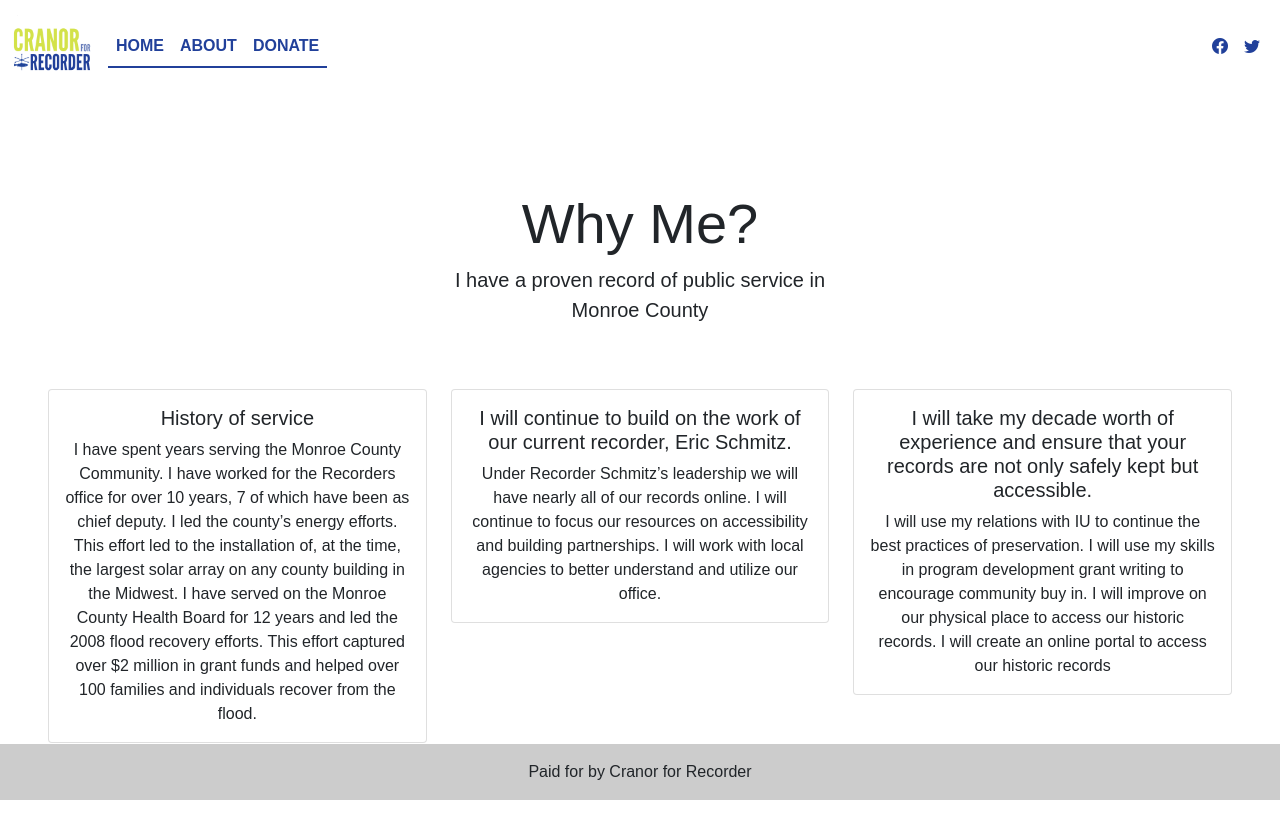
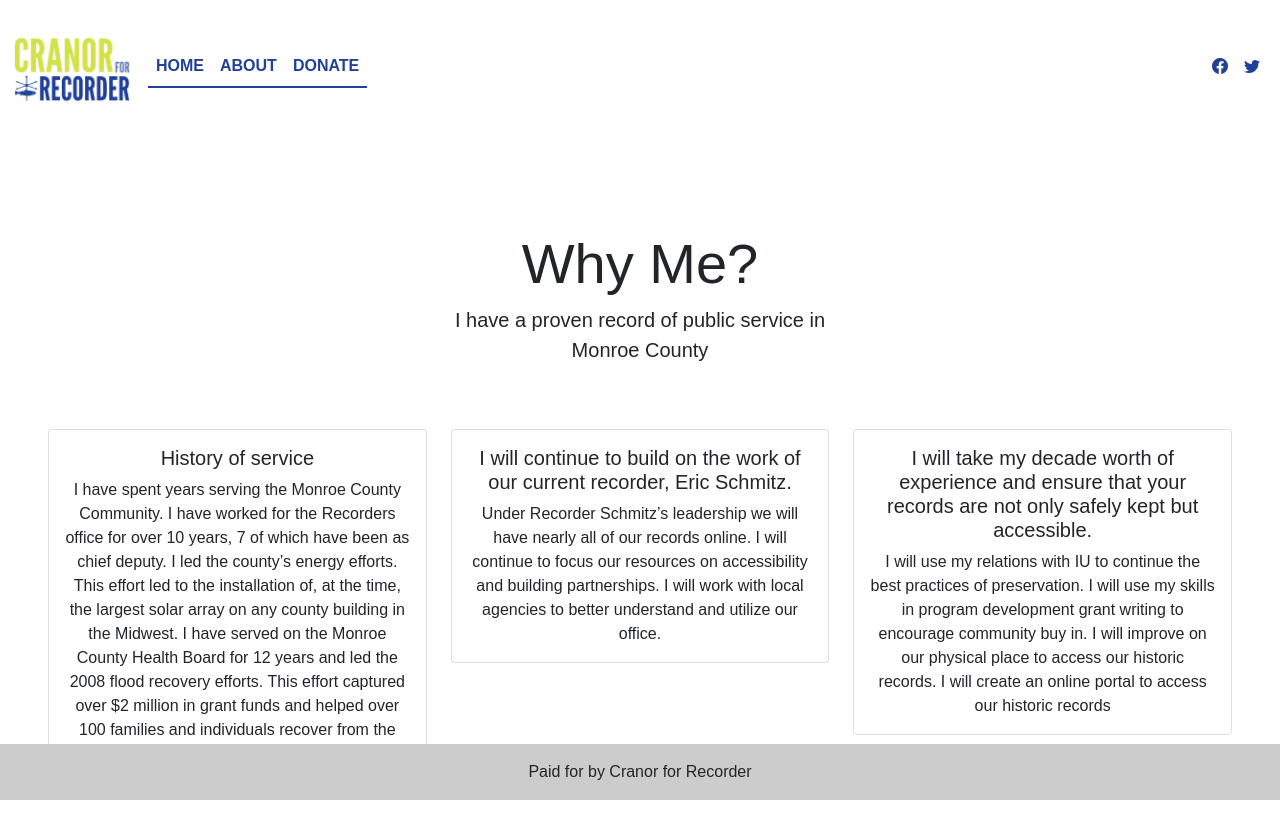
Before and after one commit to cranor4recorder/cranor, a plain HTML site: page about.html in a window 1280 px wide. Before the commit the page ends 800 px from the top, so only its background shows below. Drawn offline with nearby package versions, Linux system fonts and the light colour scheme.

Commit message:
logo size change

```diff
--- a/about.html
+++ b/about.html
@@ -16,7 +16,7 @@
       <nav class="navbar navbar-expand-md navbar-light bg-light">
         <div class="container-fluid">
           <a class="navbar-brand" href="./index.html">
-            <img src="./assets/cranor.png" alt="Cranor Logo" width="80" class="d-inline-block align-text-top">
+            <img src="./assets/cranor.png" alt="Cranor Logo" width="120" class="d-inline-block align-text-top">
           </a>
           <button class="navbar-toggler" type="button" data-bs-toggle="collapse" data-bs-target="#navbarNavDropdown" aria-controls="navbarNavDropdown" aria-expanded="false" aria-label="Toggle navigation">
             <span class="navbar-toggler-icon"></span>
```
Also changed, not shown: index.html (+1 -1 lines).
